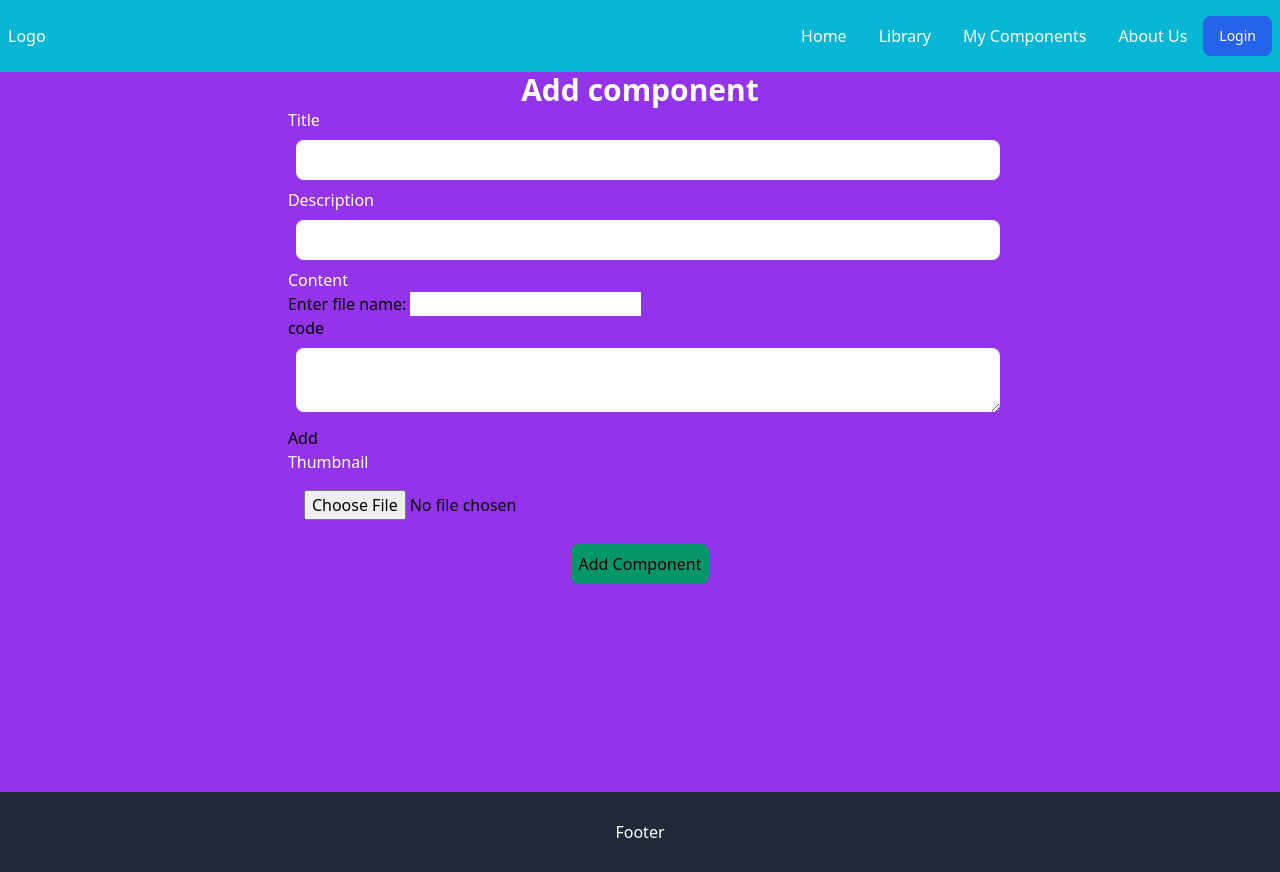
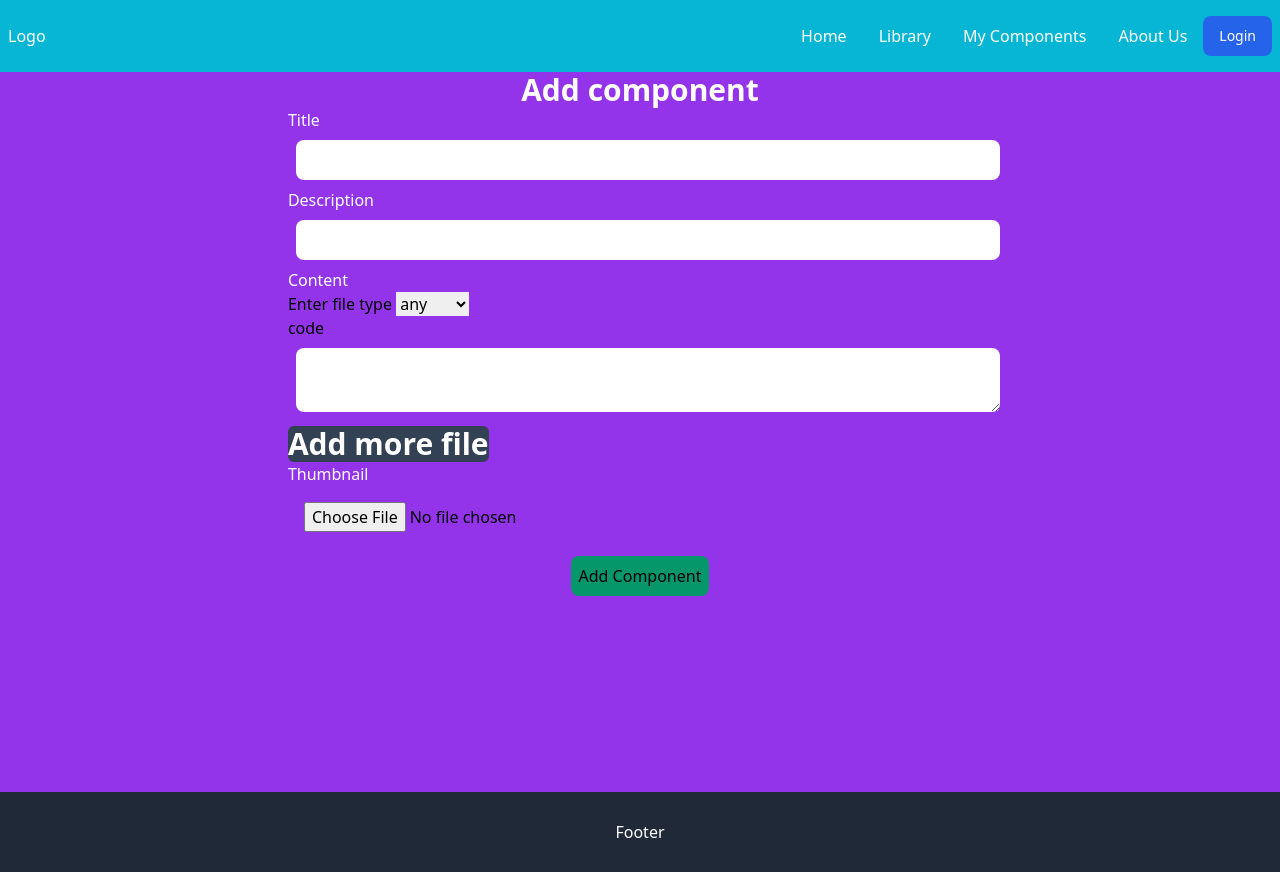
Before and after one commit to MohitGupta12/Code-Library, a Next.js app: page /component/add in a window 1280 px wide. Built offline with nearby package versions, Linux system fonts and the light colour scheme; no server answers.

Commit message:
added the code snippit with other features and fixtures

```diff
--- /dev/null
+++ b/components/snipid.jsx
@@ -0,0 +1,35 @@
+import { CodeBlock } from 'react-code-block';
+import { useCopyToClipboard } from 'react-use';
+
+function CodeBlockDemo({ code, language }) {
+  const [state, copyToClipboard] = useCopyToClipboard();
+
+  const copyCode = () => {
+    // Logic to copy `code`
+    copyToClipboard(code);
+  };
+
+  return (
+    <CodeBlock code={code} language={language}>
+      <div className="relative">
+        <CodeBlock.Code className="bg-gray-900 !p-6 rounded-xl shadow-lg">
+          <div className="table-row">
+            <CodeBlock.LineNumber className="table-cell pr-4 text-sm text-gray-500 text-right select-none" />
+            <CodeBlock.LineContent className="table-cell">
+              <CodeBlock.Token />
+            </CodeBlock.LineContent>
+          </div>
+        </CodeBlock.Code>
+
+        <button
+          className="bg-white rounded-full px-3.5 py-1.5 absolute top-2 right-2 text-sm font-semibold"
+          onClick={copyCode}
+        >
+          {state.value ? 'Copied!' : 'Copy code'}
+        </button>
+      </div>
+    </CodeBlock>
+  );
+}
+
+export default CodeBlockDemo;
--- a/models/posts.js
+++ b/models/posts.js
@@ -11,7 +11,7 @@ const postSchema = new Schema(
       required: true,
     },
     content: [{
-        fileName:String,
+        language:String,
         code:String
     }],
     user: {
--- a/package.json
+++ b/package.json
@@ -11,15 +11,20 @@
   "dependencies": {
     "axios": "^1.6.8",
     "bcryptjs": "^2.4.3",
+    "highlight.js": "^11.9.0",
     "js-cookie": "^3.0.5",
     "jsonwebtoken": "^9.0.2",
     "mongoose": "^8.2.4",
     "next": "^14.1.4",
+    "prettier": "^3.2.5",
+    "prism-react-renderer": "^2.3.1",
     "react": "^18",
+    "react-code-block": "^1.0.0",
     "react-dom": "^18",
     "react-hot-toast": "^2.4.1",
     "react-icon": "^1.0.0",
     "react-icons": "^5.0.1",
+    "react-use": "^17.5.0",
     "tw-elements-react": "^1.0.0-alpha2"
   },
   "devDependencies": {
--- a/src/app/api/post/route.js
+++ b/src/app/api/post/route.js
@@ -21,6 +21,7 @@ export async function GET(request) {
 
 export async function DELETE(request){
     const id  = request.nextUrl.searchParams.get("id");
+    console.log(id);
     await connectMongoDB();
     await Post.findByIdAndDelete(id);
     return NextResponse.json({ message: "Post deleted successfully" }, { status: 200 });
--- a/src/app/component/add/page.jsx
+++ b/src/app/component/add/page.jsx
@@ -5,7 +5,7 @@ import axios from "axios";
 // ading dynamic input
 
 const AddComponent = () => {
-  const [inputs, setInputs] = useState([{ fileName: "", code: "" }]);
+  const [inputs, setInputs] = useState([{ language: "", code: "" }]);
   const [data, setData] = useState({
     title: "",
     desc: "",
@@ -13,7 +13,7 @@ const AddComponent = () => {
     user: "",
   });
   const handleAddInput = () => {
-    setInputs([...inputs, { fileName: "", code: "" }]);
+    setInputs([...inputs, { language: "", code: "" }]);
   };
 
   const handleChange = (event, index) => {
@@ -35,7 +35,6 @@ const AddComponent = () => {
 
   const [selectedImage, setSelectedImage] = useState(null);
   const [userId, setUserId] = useState("");
-
   useEffect(() => {
     const getUserData = async () => {
       const res = await axios.get("/api/users/me");
@@ -72,6 +71,7 @@ const AddComponent = () => {
       desc: "",
       content: [],
     });
+    setInputs([{ language: "", code: "" }]);
   };
 
   return (
@@ -97,14 +97,24 @@ const AddComponent = () => {
           <div className="container">
             {inputs.map((item, index) => (
               <div className="input_container" key={index}>
-                <label htmlFor="fileName">Enter file name: </label>
-                <input
-                  name="fileName"
-                  type="text"
-                  id="fileName"
-                  value={item.fileName}
+                <label htmlFor="language">Enter file type </label>
+                <select
+                  name="language"
+                  id="language"
+                  value={item.language}
                   onChange={(event) => handleChange(event, index)}
-                />
+                >
+                  <option value="any">any</option>
+                  <option value="jsx">jsx</option>
+                  <option value="swift">swift</option>
+                  <option value="python">python</option>
+                  <option value="cpp">cpp</option>
+                  <option value="c">c</option>
+                  <option value="kotlin">kotlin</option>
+                  <option value="tsx">tsx</option>
+                  <option value="rust">rust</option>
+                </select>
+
                 <br />
                 <label htmlFor="code"> code</label>
 
@@ -121,7 +131,12 @@ const AddComponent = () => {
                   </button>
                 )}
                 {index === inputs.length - 1 && (
-                  <button onClick={() => handleAddInput()}>Add</button>
+                  <button
+                    className="text-3xl font-bold text-white bg-slate-700 rounded-md"
+                    onClick={() => handleAddInput()}
+                  >
+                    Add more file
+                  </button>
                 )}
               </div>
             ))}
--- a/src/app/component/detail/page.jsx
+++ b/src/app/component/detail/page.jsx
@@ -1,19 +1,53 @@
 "use client";
-import React, { useState } from "react";
-
-import { useRouter } from 'next/navigation'; // Importing router from next/navigation
-
+import React, { useState, useEffect } from "react";
+import { useSearchParams } from "next/navigation";
+import axios from "axios";
+import CodeBlockDemo from "@/components/snipid";
 
 const detail = () => {
+  const searchParams = useSearchParams();
+  const [data, setData] = useState(null);
+  const id = searchParams.get("id");
+  useEffect(() => {
+    async function fun() {
+      const data = await axios.get(`/api/${id}`);
+      setData(data);
+    }
+    fun();
+  }, []);
 
+  console.log(data);
+  return (
+    <>
+      {/* <h1>{data.data.title}</h1> */}
+      <div className="flex h-full justify-start items-center flex-col w-screen bg-purple-600">
+        {data && (
+          <h2 className="text-3xl font-bold text-white">
+            description:{data.data.desc}
+          </h2>
+        )}
+        {data && (
+          <h1 className="text-3xl font-bold text-white">
+            title:{data.data.title}
+          </h1>
+        )}
+        {data &&
+          data.data.content.map((post, index) => {
+            return (
+              <>
+                <br></br>
 
-  return (
-    <div className="flex justify-start items-center flex-col w-screen bg-purple-600 h-[90vh]">
-      <h1 className="text-3xl font-bold text-white">Add component</h1>
-      <div className="flex__center flex-col">
-
+                <div key={index} className="bg-teal-300 p-2 m-2 rounded-lg">
+                  <CodeBlockDemo
+                    code={post.code}
+                    language={post.language}
+                  ></CodeBlockDemo>
+                </div>
+              </>
+            );
+          })}
       </div>
-    </div>
+    </>
   );
 };
 
--- a/src/app/component/page.jsx
+++ b/src/app/component/page.jsx
@@ -7,6 +7,7 @@ import { useRouter } from "next/navigation";
 import Link from "next/link";
 const MyComponent = () => {
   const router = useRouter();
+
   const [user, setUser] = useState({
     username: "default",
     email: "default email",
@@ -14,6 +15,14 @@ const MyComponent = () => {
   });
   const [postsList, setPostsList] = useState([]);
 
+  // const deleteEntery = async()=>{
+  //    const res=  await axios.delete("/api/post")
+  // }
+  async function deleteEntery(id) {
+    await axios.delete(`/api/post?id=${id}`);
+    setPostsList((prevstate)=>prevstate.filter((post)=>post._id!=id));
+
+  }
   useEffect(() => {
     const getUserData = async () => {
       const res = await axios.get("/api/users/me");
@@ -62,9 +71,18 @@ const MyComponent = () => {
                     <div key={index} className="bg-teal-300 p-2 m-2 rounded-lg">
                       <h1>{post.title}</h1>
                       <p>{post.desc}</p>
+                      <Link
+                        href={{
+                          pathname: "/component/detail",
+                          query: { id: post._id },
+                        }}
 
+                     className="text-3xl font-bold text-white" >
+                        open
+                      </Link>
+                      <br />
+                      <button className="text-3xl font-bold text-white" onClick={() => {deleteEntery(post._id)}}>delete</button>
                     </div>
-
                   </li>
                 );
               })}
```
Also changed, not shown: 1 other file (tests, documents, lock files or other folders).
